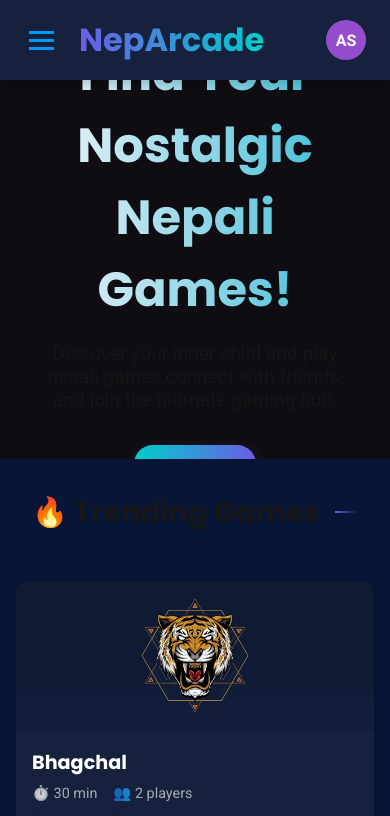
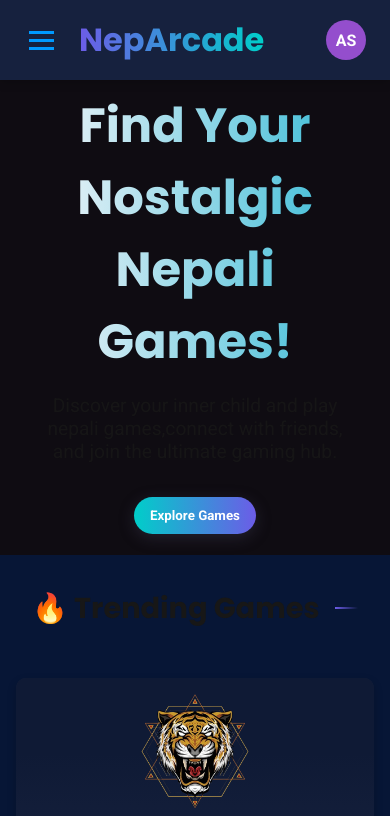
Before and after one commit to Anush980/NepArcade-Nxt, a Next.js app: page /homepage in a window 390 px wide. Shown: the top 816 px of the page. Built offline with nearby package versions, Linux system fonts and the light colour scheme.

Commit message:
Minor issues fixed

```diff
--- a/src/app/components/Banner/Banner.css
+++ b/src/app/components/Banner/Banner.css
@@ -37,7 +37,7 @@
 
 @media (max-width: 768px) {
     .banner {
-        margin-top: 60px;
+        padding-block: 29vh;
     }
 
     .banner h2 {
--- a/src/app/components/Navbar/Navbar.css
+++ b/src/app/components/Navbar/Navbar.css
@@ -165,7 +165,7 @@
         top: 0;
         left: -100%;
         /* Start off-screen */
-        width: 30%;
+        width: 50%;
         height: 100vh;
         border-radius: 5px;
         background: var(--menu-bg);
--- a/src/app/homepage/homepage.css
+++ b/src/app/homepage/homepage.css
@@ -30,9 +30,3 @@
         width: 100%;
     }
 }
-
-@media (max-width: 568px) {
-    .banner {
-        margin-top: 15%;
-    }
-}
--- a/src/app/mainpage/mainpage.css
+++ b/src/app/mainpage/mainpage.css
@@ -273,6 +273,9 @@
     header {
         padding: 0.7rem 1rem;
     }
+    .hero {
+        height: 60vh;
+    }
 
     .auth-buttons {
         display: flex;
--- a/src/app/style/auth.css
+++ b/src/app/style/auth.css
@@ -174,6 +174,6 @@
 }
 @media (max-width: 768px) {
     .login-container {
-    margin-top: 8%;
+    margin-top: 20vh;
     }
 }
```
